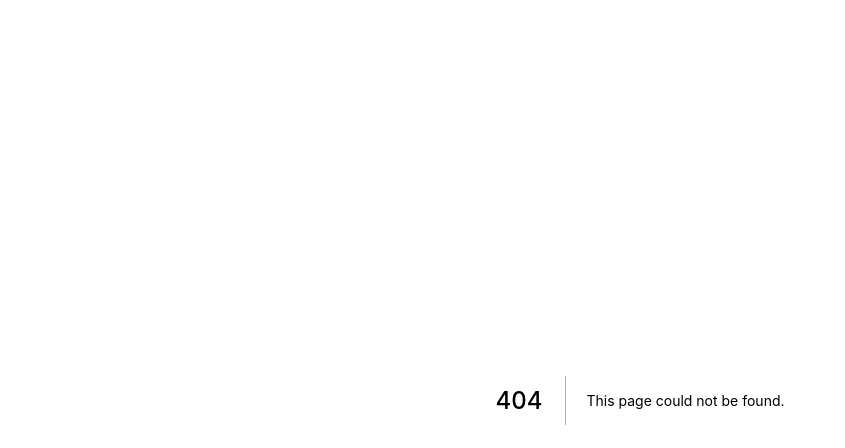
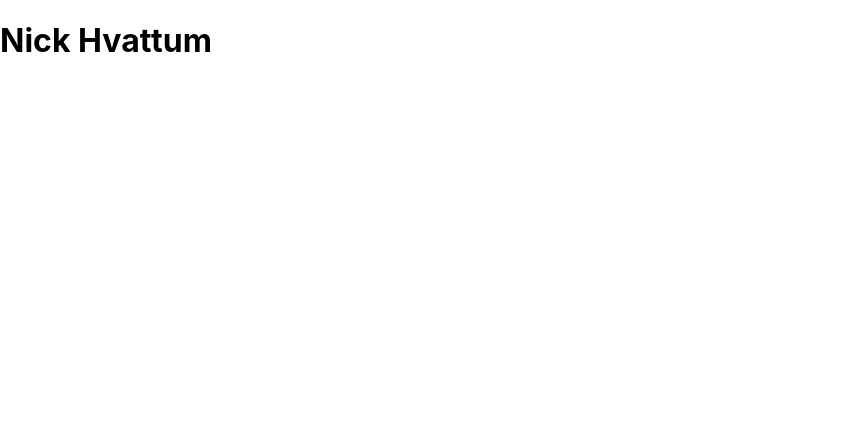
Before and after one commit to Nhvattum/portfolio, a Next.js app: page /home in a window 1280 px wide. Before the commit this address had no page. Shown: the top 448 px of the page, without its empty margins (0-845 px from the left). Built offline with nearby package versions, Linux system fonts and the light colour scheme.

Commit message:
starting to build landing page

```diff
--- /dev/null
+++ b/pages/home.js
@@ -0,0 +1,7 @@
+export default function Home() {
+    return (
+        <div>
+            <h1>Nick Hvattum</h1>
+        </div>
+    )
+}
```
